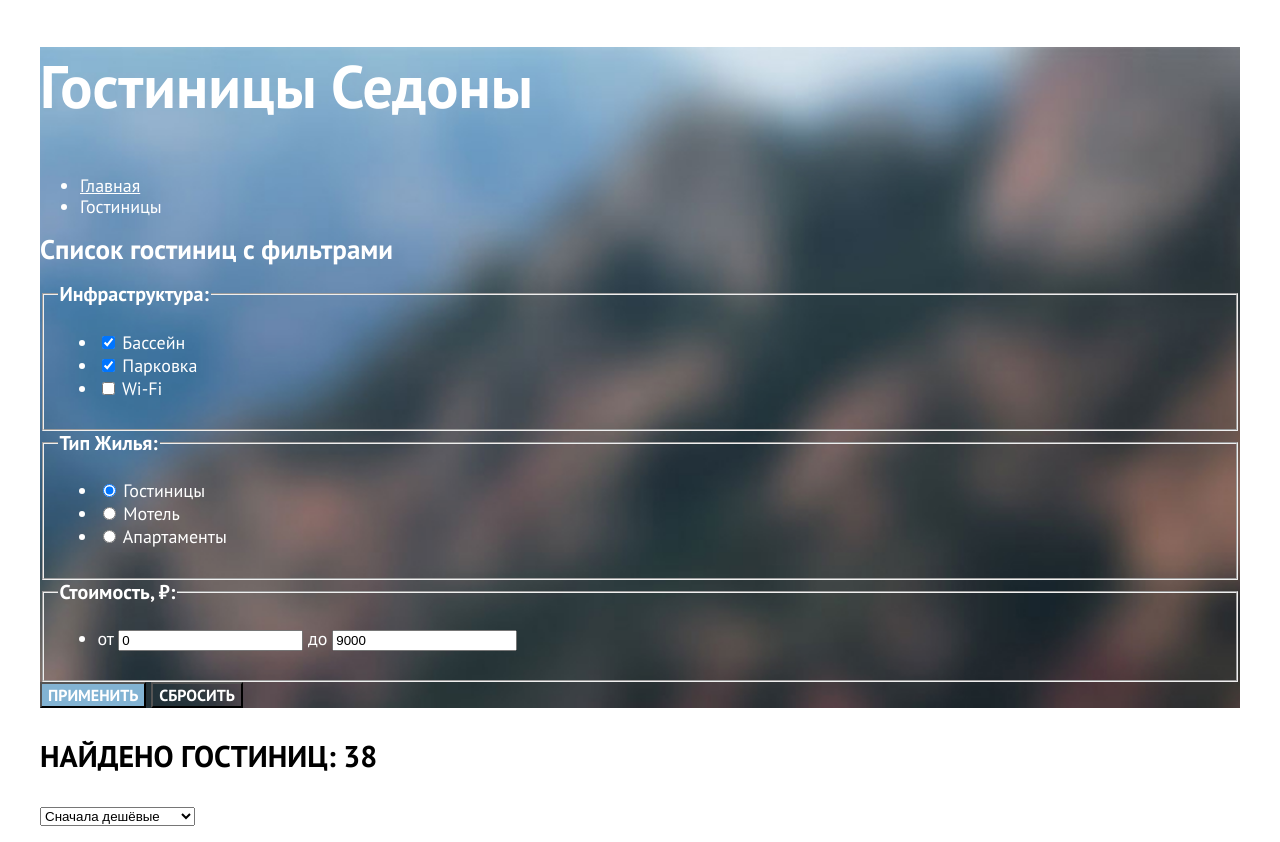
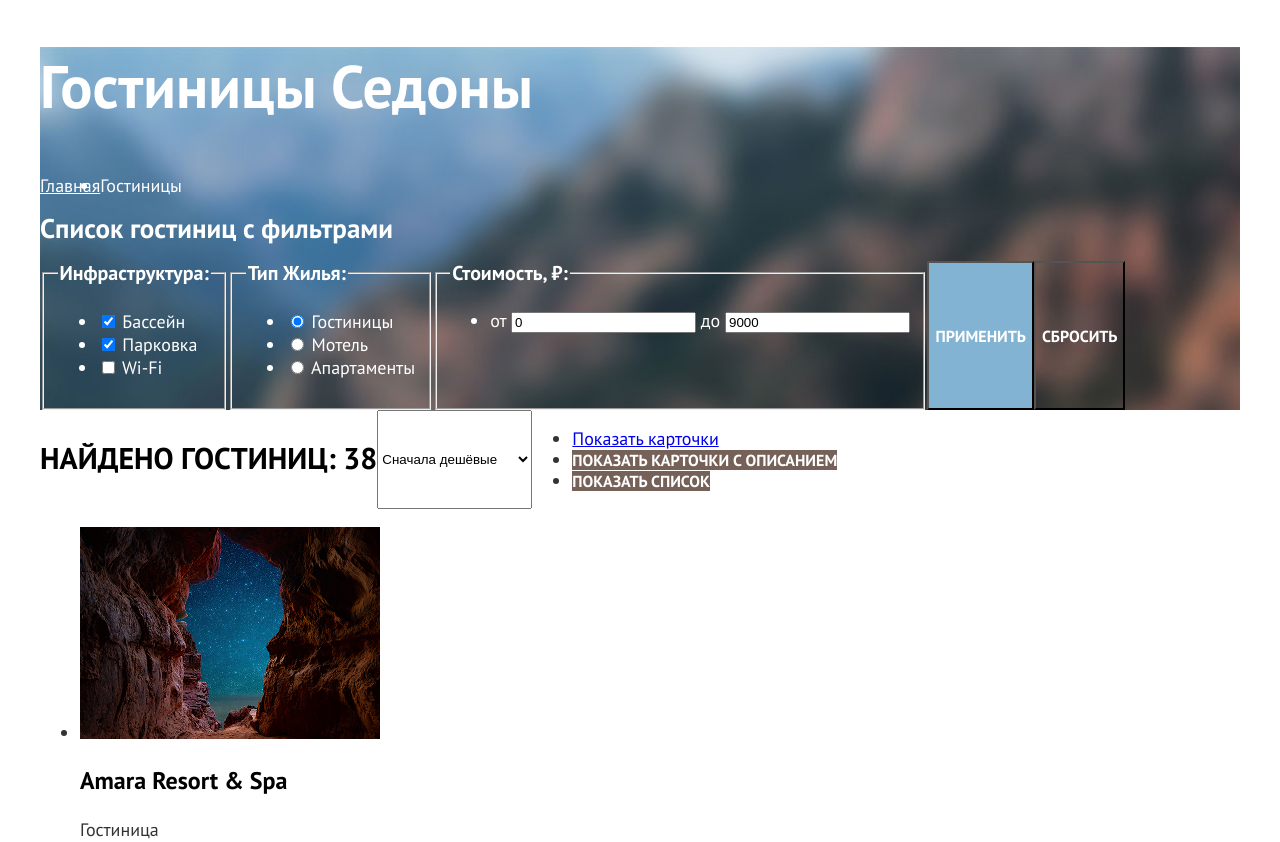
Before and after one commit to zarram89/markup-1-sedona, a plain HTML site: page catalog.html in a window 1280 px wide. Shown: the part 77-919 px from the top of the page. Drawn offline with Linux system fonts and the light colour scheme.

Commit message:
feat: adds catalog page flex

```diff
--- a/catalog.html
+++ b/catalog.html
@@ -132,16 +132,14 @@
         </div>
         <div class="sorting-container">
           <p class="hotels-find">Найдено гостиниц: 38</p>
-
           <select class="select-control" aria-label="Сортировка">
             <option value="popular">Сначала популярные</option>
             <option value="cheap" selected>Сначала дешёвые</option>
             <option value="expensive">Сначала дорогие</option>
           </select>
-
           <ul class="catalog-view">
             <li class="catalog-view-item">
-              <a class="button" href="catalog.html?view=card">
+              <a class="" class="button" href="catalog.html?view=card">
                 <span class="visually-hidden">Показать карточки</span>
               </a>
             </li>
--- a/styles/styles.css
+++ b/styles/styles.css
@@ -262,8 +262,18 @@ body {
   line-height: 78px;
 }
 
+.breadcrumbs {
+  display: flex;
+  margin: 0;
+  padding: 0;
+}
+
 .breadcrumbs-link {
   color: inherit;
+}
+
+.catalog-filter {
+  display: flex;
 }
 
 .catalog-filter-title {
@@ -285,6 +295,10 @@ body {
   background-color: transparent;
 }
 
+.sorting-container {
+  display: flex;
+}
+
 .hotels-find {
   font-size: 30px;
   line-height: 36px;
@@ -293,10 +307,15 @@ body {
   color: #000000;
 }
 
+.product-card-link {
+  text-decoration: none;
+}
+
 .product-card-title {
   font-size: 24px;
   line-height: 28px;
   font-weight: 700;
+  color: #000000;
 }
 
 .product-card-fav {
@@ -310,6 +329,10 @@ body {
 .product-card-rating {
   color: #333333;
   background-color: #f2f2f2;;
+}
+
+.pagination {
+  display: flex;
 }
 
 .pagination-link {
```
